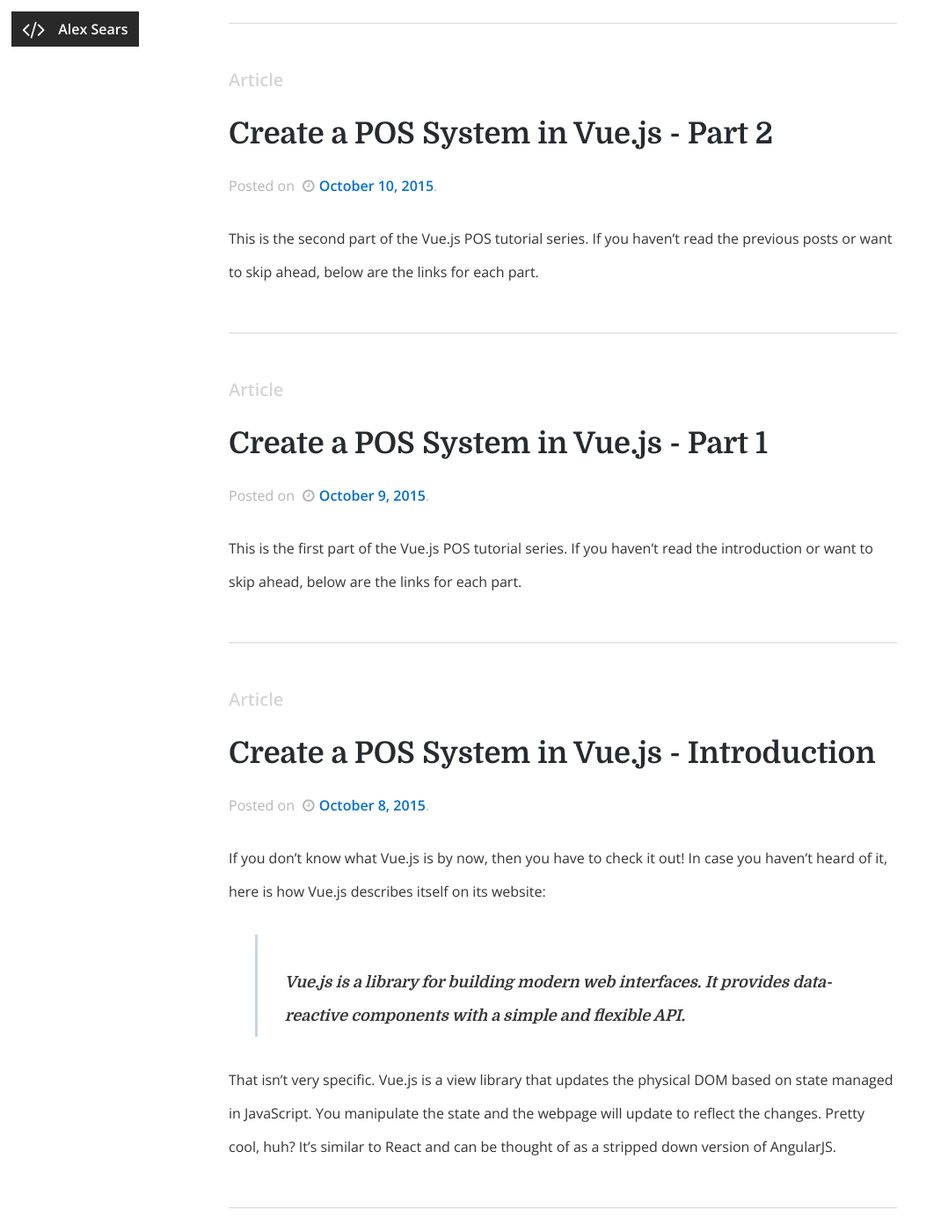
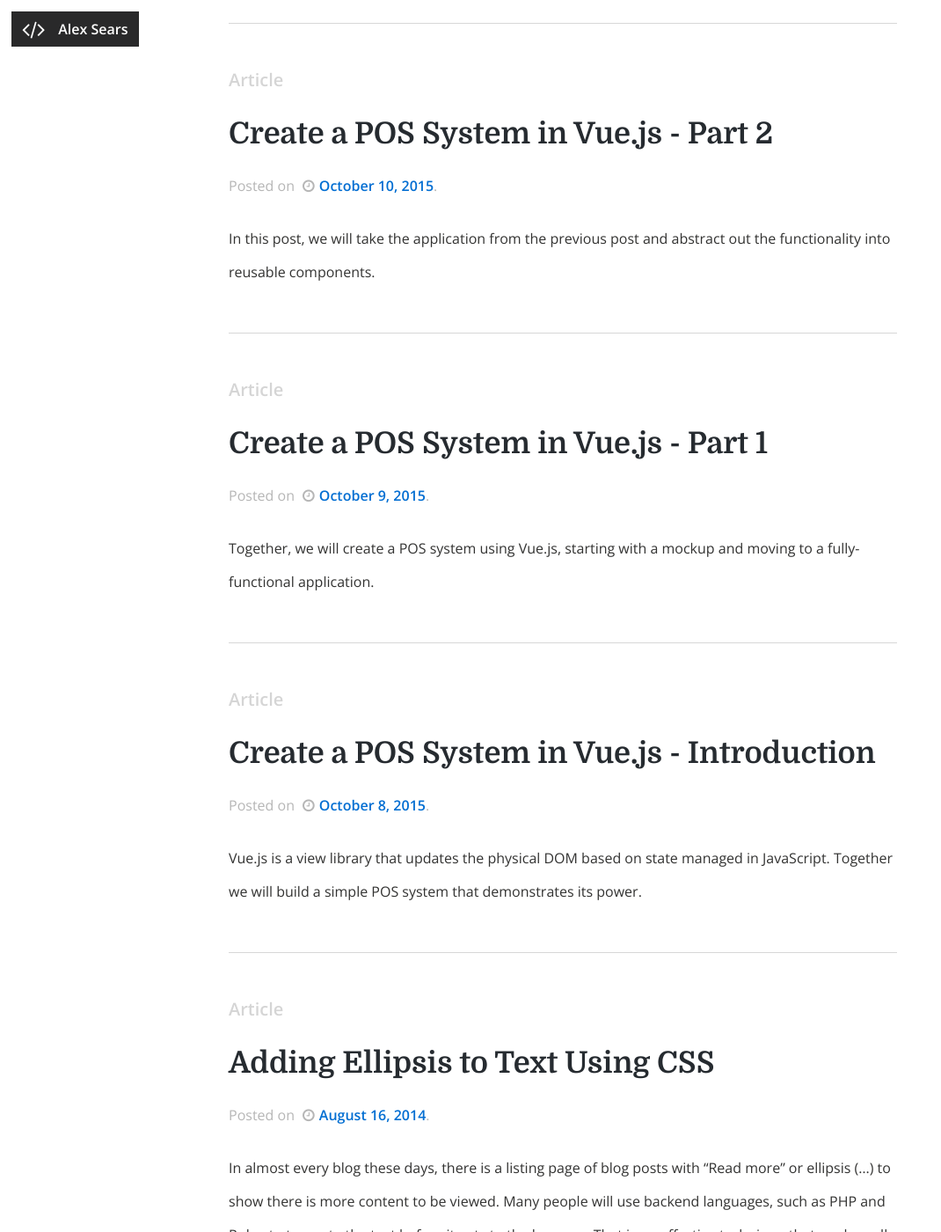
Before and after one commit to w3irdrobot/searsaw.github.io, a Jekyll site: the page built from index.html, in a window 1280 px wide and 1400 px high, scrolled down 375 px. Shown: the whole window at 88% size, without its empty margins (0-1070 px from the left). Built offline with Jekyll 4.4.1, drawn with Linux system fonts in a browser that asks for light colours; nearby versions of some CDN libraries; the list of posts is cut into pages by our own code; some of the changed text lies outside the part shown.

Commit message:
Added SEO descriptions to Vue.js posts

```diff
--- a/_layouts/default.html
+++ b/_layouts/default.html
@@ -5,7 +5,12 @@
       <meta http-equiv="X-UA-Compatible" content="IE=edge" />
 
       <title>{% if page.title %}{{ page.title }}{% else %}{{ site.title }}{% endif %}</title>
+
+      {% if page.seo_description %}
+      <meta name="description" content="{{ page.seo_description }}" />
+      {% else %}
       <meta name="description" content="{{ site.description }}" />
+      {% endif %}
 
       <meta name="HandheldFriendly" content="True" />
       <meta name="MobileOptimized" content="320" />
--- a/_posts/2015-10-08-create-pos-system-in-vuejs-intro.md
+++ b/_posts/2015-10-08-create-pos-system-in-vuejs-intro.md
@@ -5,6 +5,7 @@
 layout: post
 guid: http://alexsears.com/?p=418
 permalink: /article/create-pos-system-in-vuejs-intro
+seo_description: Vue.js is a view library that updates the physical DOM based on state managed in JavaScript. Together we will build a simple POS system that demonstrates its power.
 categories:
   - Article
 tags:
@@ -18,8 +19,6 @@
 
 That isn't very specific.  Vue.js is a view library that updates the physical DOM based on state managed in JavaScript.  You manipulate the state and the webpage will update to reflect the changes.  Pretty cool, huh?  It's similar to React and can be thought of as a stripped down version of AngularJS.
 
-<!--more-->
-
 The thing people seem to dislike about libraries like Vue is that they don't have everything built in.  Angular has AJAX libraries, an awesome router, and other utilities that make it a "be-all and end-all" solution to one-page applications.  Sometimes, however, you don't need a giant framework.  Sometimes, you just want one page to act like that.  In these situations, you want something smaller.  One of the things I like about Vue the most is that it is bare.  I can use anything I want for AJAX interactions with a backend or any animation library I want because the library doesn't have one already.  It's very freeing.
 
 Anyhow, I hope you're excited to explore Vue.  These next couple of posts will show you how to build a simple POS system (Point of Sale, not piece of s@%*).  There will be a list of items that when we click on them, it will add them to the current transaction and show the total as you go along.  You will also be able to change the amounts in the transaction and remove an item from the transaction.
--- a/_posts/2015-10-09-create-pos-system-in-vuejs-part-1.md
+++ b/_posts/2015-10-09-create-pos-system-in-vuejs-part-1.md
@@ -5,6 +5,7 @@
 layout: post
 guid: http://alexsears.com/?p=419
 permalink: /article/create-pos-system-in-vuejs-part-1
+seo_description: Together, we will create a POS system using Vue.js, starting with a mockup and moving to a fully-functional application.
 categories:
   - Article
 tags:
@@ -13,8 +14,6 @@
 ---
 
 This is the first part of the Vue.js POS tutorial series.  If you haven't read the introduction or want to skip ahead, below are the links for each part.
-
-<!--more-->
 
 - [Create a POS System in Vue.js - Introduction]({% post_url 2015-10-08-create-pos-system-in-vuejs-intro %})
 - Create a POS System in Vue.js - Part 1
--- a/_posts/2015-10-10-create-pos-system-in-vuejs-part-2.md
+++ b/_posts/2015-10-10-create-pos-system-in-vuejs-part-2.md
@@ -5,6 +5,7 @@
 layout: post
 guid: http://alexsears.com/?p=420
 permalink: /article/create-pos-system-in-vuejs-part-2
+seo_description: In this post, we will take the application from the previous post and abstract out the functionality into reusable components.
 categories:
   - Article
 tags:
@@ -13,8 +14,6 @@
 ---
 
 This is the second part of the Vue.js POS tutorial series.  If you haven't read the previous posts or want to skip ahead, below are the links for each part.
-
-<!--more-->
 
 - [Create a POS System in Vue.js - Introduction]({% post_url 2015-10-08-create-pos-system-in-vuejs-intro %})
 - [Create a POS System in Vue.js - Part 1]({% post_url 2015-10-09-create-pos-system-in-vuejs-part-1 %})
--- a/_posts/2015-10-10-create-pos-system-in-vuejs-part-3.md
+++ b/_posts/2015-10-10-create-pos-system-in-vuejs-part-3.md
@@ -5,6 +5,7 @@
 layout: post
 guid: http://alexsears.com/?p=421
 permalink: /article/create-pos-system-in-vuejs-part-3
+seo_description: Learn how to move your Vue.js components into their own directories and use Gulp and Browserify to pull it all together.
 categories:
   - Article
 tags:
--- a/index.html
+++ b/index.html
@@ -20,10 +20,14 @@
 					Posted on <i class="fa fa-clock-o"></i><time datetime="{{ post.date | date: "%Y-%m-%d" }}">{{ post.date | date: "%B %-d, %Y" }}</time>.
 				</span>
 				<div class="excerpt">
-					{% if post.content contains '<!--more-->' %}
-						{{ post.content | split:'<!--more-->' | first }}
+					{% if post.seo_description %}
+						<p>{{ post.seo_description }}</p>
 					{% else %}
-						{{ post.content }}
+						{% if post.content contains '<!--more-->' %}
+							{{ post.content | split:'<!--more-->' | first }}
+						{% else %}
+							{{ post.content }}
+						{% endif %}
 					{% endif %}
 				</div>
 			</header>
```
